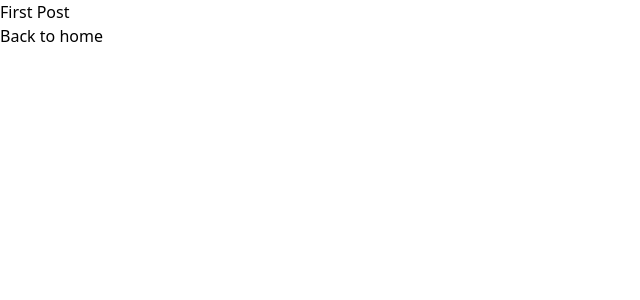
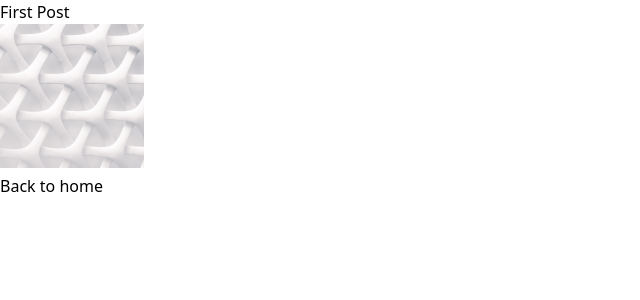
Before and after one commit to aligorgin/JS-yard, a Next.js app: page /posts/first-post in a window 1280 px wide. Shown: the top 300 px of the page, without its empty margins (0-640 px from the left). Built offline with nearby package versions, Linux system fonts and the light colour scheme.

Commit message:
migrate from webstorm to vs code

```diff
--- a/src/pages/posts/first-post.tsx
+++ b/src/pages/posts/first-post.tsx
@@ -1,9 +1,20 @@
 import Link from "next/link";
+import Image from "next/image";
+import Head from "next/head";
 
 export default function FirstPost() {
+
+	const firaCode = () => {
+
+	}
+
 	return (
 		<>
+			<Head>
+				<title>First Post</title>
+			</Head>
 			<h1>First Post</h1>
+			<Image src={'/images/profile.jpg'} width={144} height={144} alt={'test pic'} />
 			<h2>
 				<Link href={'/'}>Back to home</Link>
 			</h2>
```
Also changed, not shown: public/images/profile.jpg (added), src/pages/algorithms/ComputeChange.tsx (indentation only), 1 other file (tests, documents, lock files or other folders).
